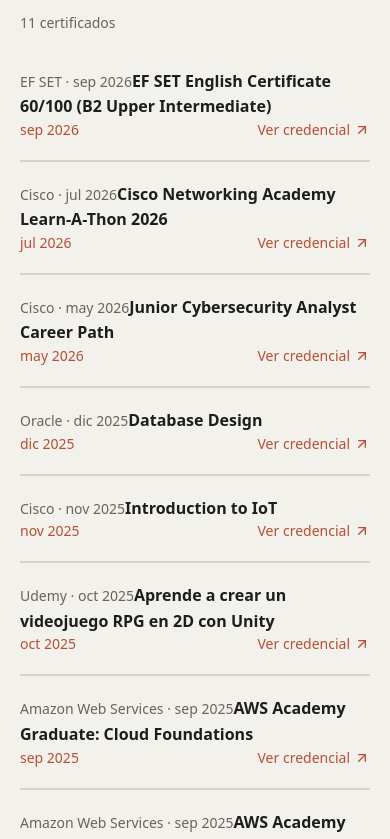
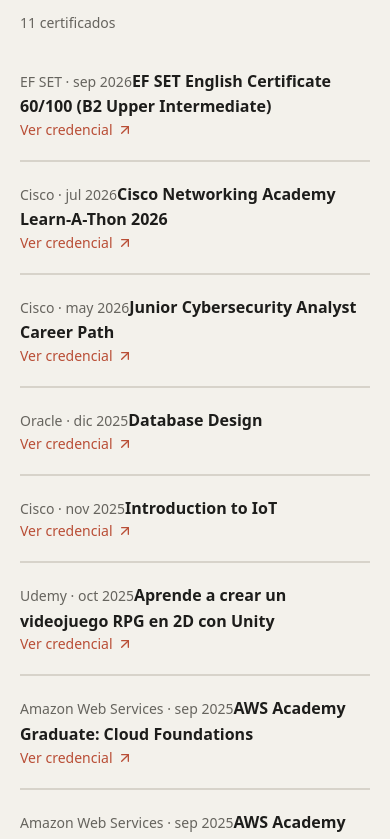
Before and after one commit to bleon133/Portafolio-Brayan-04-10-2026, a React (Vite) app: page /educacion in a window 390 px wide. Shown: the part 1620-2459 px from the top of the page. Built offline with nearby package versions, Linux system fonts and the light colour scheme.

Commit message:
fix: avoid duplicate certificate date on mobile

```diff
--- a/src/features/education/CertificationCard.tsx
+++ b/src/features/education/CertificationCard.tsx
@@ -21,7 +21,6 @@ export function CertificationCard({ cert }: { cert: Certification }) {
       </span>
       {/* Action affordance — inline label + arrow */}
       <span className="col-span-2 flex items-center justify-between gap-2 text-sm font-medium text-accent-soft md:col-span-1 md:justify-end md:gap-1.5">
-        <span className="md:hidden">{formatMonthYear(cert.issued)}</span>
         <span className="hidden md:inline text-sm text-muted">
           {cert.issuer} · {formatMonthYear(cert.issued)}
         </span>
```
